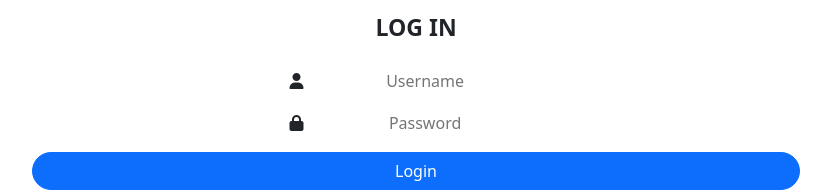
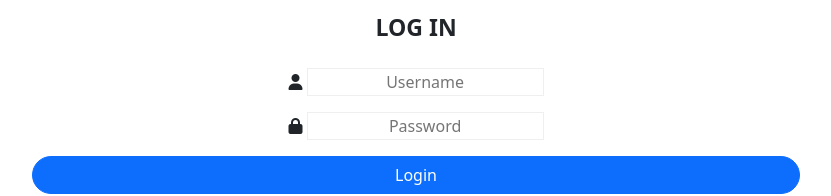
Before and after one commit to AbhikS847/mobileUI-1-work-8-08-2021, a plain HTML site: page index.html in a window 1280 px wide. Shown: the part 187-383 px from the top of the page, without its empty margins (224-1055 px from the left). Drawn offline with nearby package versions, Linux system fonts and the light colour scheme.

Commit message:
Added box shadow effect

```diff
--- a/styles.css
+++ b/styles.css
@@ -14,12 +14,16 @@ body{
 }
 
 .login-form-input{
-    border:none!important;
+    border:1px solid #efefef;
+    transition:ease-in-out 0.5s;
 }
 
 .login-form-input:focus{
     outline: none!important;
-    text-decoration: none;;
+    box-shadow: 0px 0px 1px 2px #2ba1e8;
+    transition:ease-in-out 0.5s;
+    text-decoration: none;
+
 }
 
 
```
